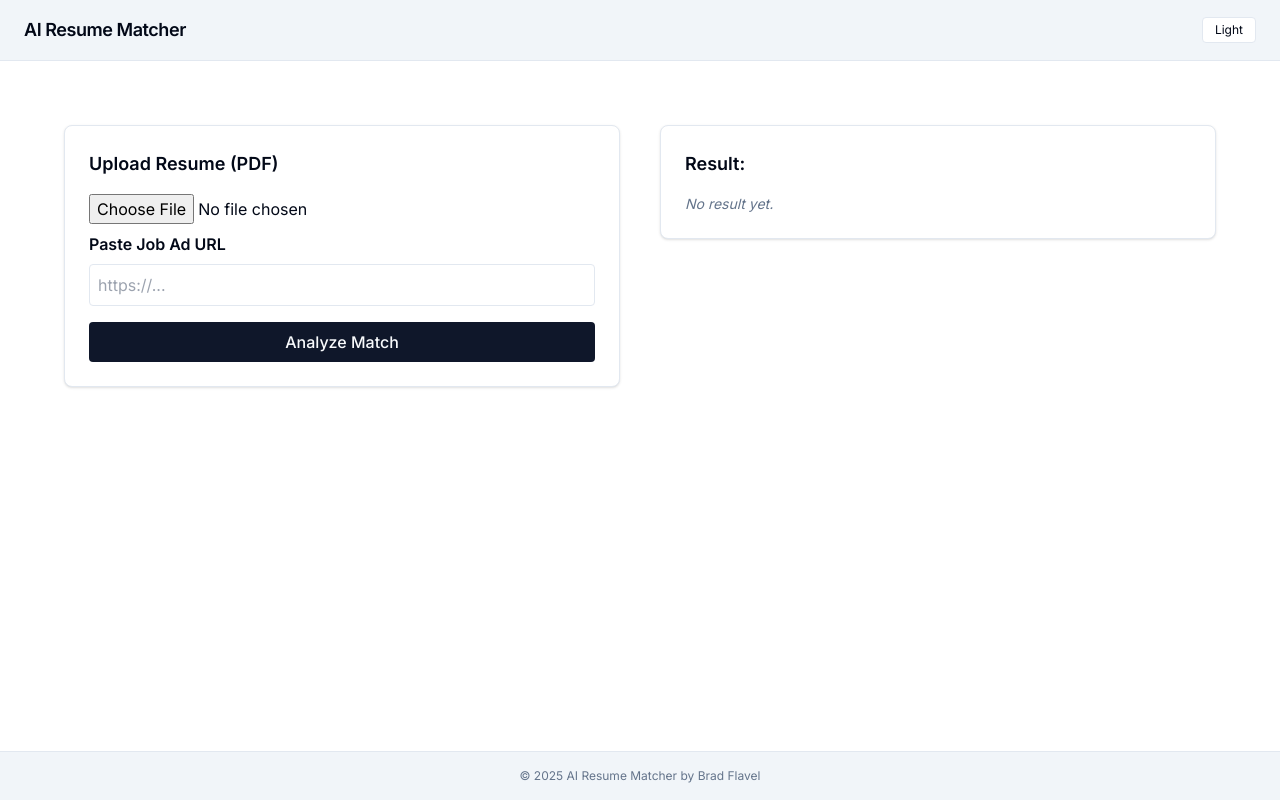
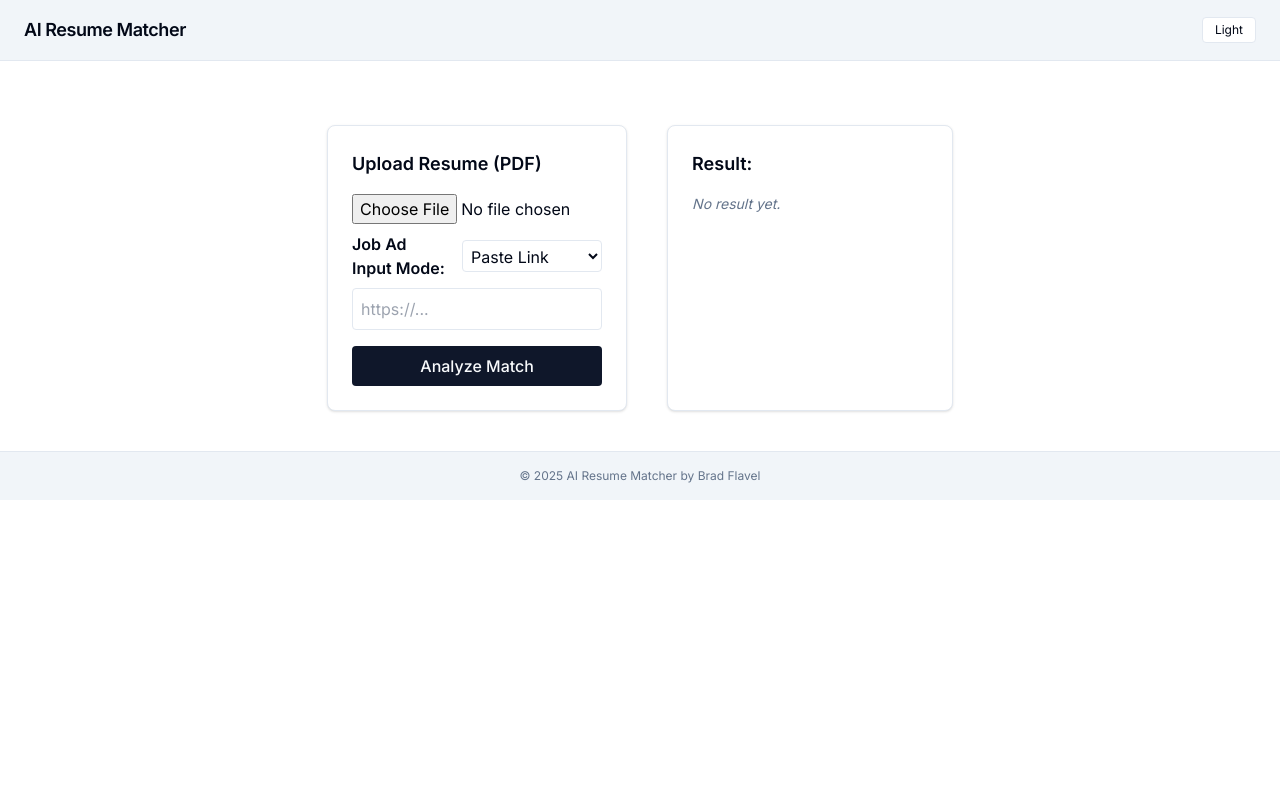
Before and after one commit to bradflavel/ai-resume-matcher, a React (Vite) app in the folder client/: page / in a window 1280 px wide. Built offline with nearby package versions, Linux system fonts and the light colour scheme.

Commit message:
Adjusted container widths and added functionality for copy/paste of job ad

```diff
--- a/client/src/App.jsx
+++ b/client/src/App.jsx
@@ -6,7 +6,8 @@ import StructuredResult from './StructuredResult';
 
 function App() {
   const [resumeFile, setResumeFile] = useState(null);
-  const [jobAdUrl, setJobAdUrl] = useState('');
+  const [jobAdInput, setJobAdInput] = useState('');
+  const [inputMode, setInputMode] = useState('link'); // "link" or "text"
   const [result, setResult] = useState('');
   const [loading, setLoading] = useState(false);
   const [darkMode, setDarkMode] = useState(false);
@@ -28,18 +29,18 @@ function App() {
   };
 
   const handleSubmit = async () => {
-    if (!resumeFile || !jobAdUrl) {
-      toast.error('Please upload a resume and enter a job ad URL.');
+    if (!resumeFile || !jobAdInput) {
+      toast.error('Please upload a resume and enter job ad information.');
       return;
     }
 
     const formData = new FormData();
     formData.append('resume', resumeFile);
-    formData.append('jobAdUrl', jobAdUrl);
+    formData.append('inputMode', inputMode);
+    formData.append(inputMode === 'link' ? 'jobAdUrl' : 'jobAdText', jobAdInput);
 
     setLoading(true);
     setResult('');
-
 
     try {
       const response = await axios.post(`${API_BASE}/api/match-pdf-url`, formData, {
@@ -47,7 +48,6 @@ function App() {
       });
 
       console.log('🧠 Raw AI response:', response.data.result);
-
       setResult(response.data.result);
     } catch (err) {
       console.error('Submission error:', err);
@@ -70,10 +70,9 @@ function App() {
           </button>
         </header>
 
-        <main className="flex-grow px-4 pt-16 pb-10">
-          <div className="max-w-6xl mx-auto flex flex-col md:flex-row gap-10 items-start">
-            {/* Upload Form */}
-            <div className="flex-1 bg-card border border-border p-6 rounded-lg shadow">
+        <main className="max-w-7xl mx-auto flex flex-col md:flex-row gap-10 px-4 pt-16 pb-10">
+          {/* Left Panel */}
+          <div className="basis-[25%] min-w-[300px] bg-card border border-border p-6 rounded-lg shadow">
             <h2 className="text-lg font-semibold mb-4">Upload Resume (PDF)</h2>
             <input
               type="file"
@@ -87,14 +86,35 @@ function App() {
               </p>
             )}
 
-              <label className="block font-semibold mb-2">Paste Job Ad URL</label>
+            <div className="flex items-center gap-4 mb-2">
+              <label className="font-semibold">Job Ad Input Mode:</label>
+              <select
+                value={inputMode}
+                onChange={(e) => setInputMode(e.target.value)}
+                className="border border-border rounded bg-background text-foreground p-1"
+              >
+                <option value="link">Paste Link</option>
+                <option value="text">Paste Full Text</option>
+              </select>
+            </div>
+
+            {inputMode === 'link' ? (
               <input
                 type="text"
-                value={jobAdUrl}
-                onChange={(e) => setJobAdUrl(e.target.value)}
+                value={jobAdInput}
+                onChange={(e) => setJobAdInput(e.target.value)}
                 placeholder="https://..."
                 className="w-full p-2 rounded bg-background border border-border text-foreground"
               />
+            ) : (
+              <textarea
+                rows={8}
+                value={jobAdInput}
+                onChange={(e) => setJobAdInput(e.target.value)}
+                placeholder="Paste full job ad text here..."
+                className="w-full p-2 rounded bg-background border border-border text-foreground"
+              />
+            )}
 
             <button
               onClick={handleSubmit}
@@ -109,15 +129,14 @@ function App() {
             )}
           </div>
 
-            {/* Results */}
-            <div className="flex-1 bg-card border border-border p-6 rounded-lg shadow overflow-x-auto">
+          {/* Right Panel */}
+          <div className="basis-[55%] flex-grow bg-card border border-border p-6 rounded-lg shadow overflow-x-auto">
             <h2 className="text-lg font-semibold mb-4">Result:</h2>
             {result ? (
               <StructuredResult rawText={result} />
             ) : (
               <p className="text-muted-foreground text-sm italic">No result yet.</p>
             )}
-            </div>
           </div>
         </main>
 
```
Also changed, not shown: 1 other file (tests, documents, lock files or other folders). Lines whose indentation alone changed are shown as unchanged.
